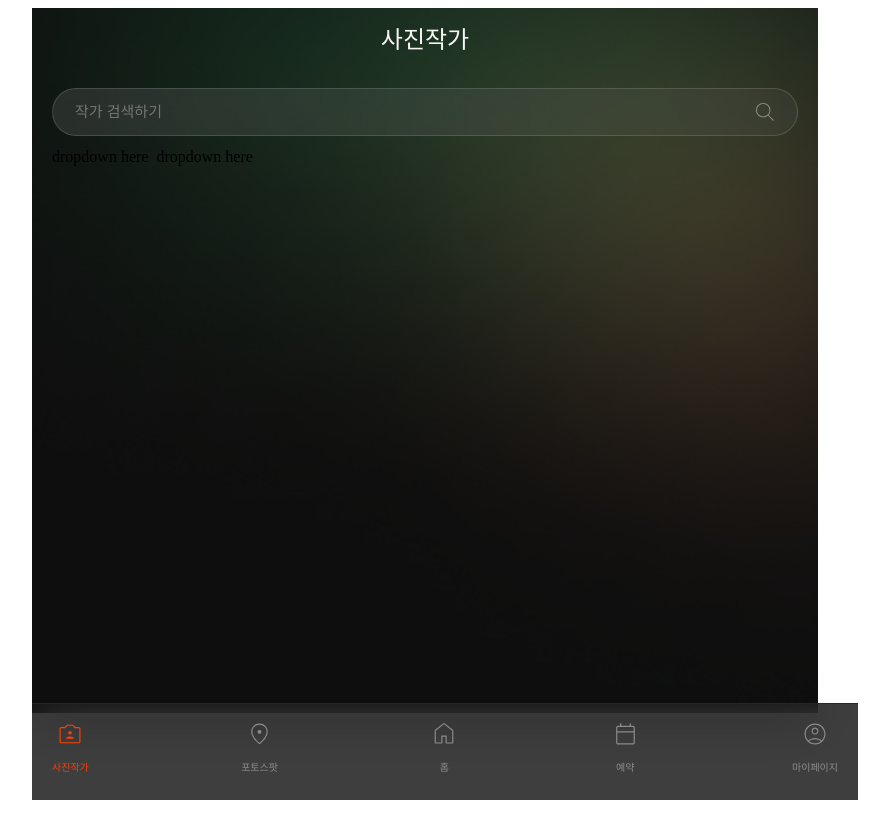
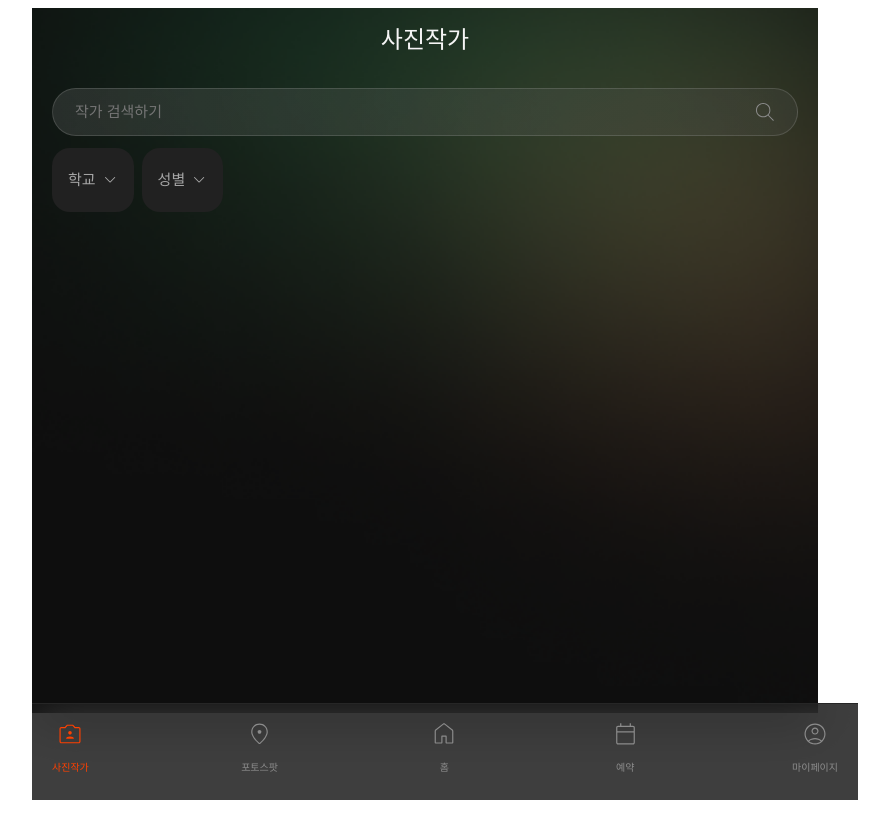
Before and after one commit to photo-ground/FE, a Next.js app: page /photographer in a window 1280 px wide. Shown: the whole page, without its empty margins (215-1104 px from the left). Built offline with nearby package versions, Linux system fonts and the light colour scheme.

Commit message:
💄 ui: filter 컴포넌트 구현

```diff
--- /dev/null
+++ b/src/app/photographer/_components/Filter.tsx
@@ -0,0 +1,132 @@
+import { useEffect, useRef, useState } from 'react';
+import styled from 'styled-components';
+import DownChevronIcon from '@/assets/DownChevronIcon';
+import Text from '@/components/atoms/Text';
+
+export interface Option {
+  value: string;
+  label: string;
+}
+
+const Container = styled.div<{ $isOpen: boolean }>`
+  display: flex;
+  align-items: center;
+  justify-content: space-between;
+  gap: 0.125rem;
+
+  padding: 0.375rem 1rem;
+  background: ${({ theme }) => theme.colors.gray[900]};
+  border-radius: ${({ $isOpen }) =>
+    $isOpen ? '1.125rem 1.125rem 0 0' : '1.125rem'};
+`;
+
+const FilterText = styled(Text)`
+  color: ${({ theme }) => theme.colors.gray[200]};
+`;
+
+const Backdrop = styled.div`
+  position: fixed;
+  top: 0;
+  left: 0;
+  background: transparent;
+  width: 100%;
+  height: 100%;
+
+  z-index: 20; // 임의로 설정
+`;
+
+const OptionWrapper = styled.div`
+  position: absolute;
+  display: flex;
+  flex-direction: column;
+  align-items: flex-start;
+
+  background: ${({ theme }) => theme.colors.gray[900]};
+  border-radius: 0 0 1.125rem 1.125rem;
+
+  z-index: 21; // 임의로 설정
+`;
+const OptionItem = styled.button`
+  width: 100%;
+  padding: 0.375rem 1rem;
+  padding-right: calc(1rem + 1.25rem + 0.125rem + 0.1rem);
+  // padding right + icon size + gap + 0.1rem
+
+  background: transparent;
+  border: none;
+  outline: none;
+
+  text-align: start;
+
+  cursor: pointer;
+`;
+
+export default function Filter({
+  value,
+  onChange,
+  optionList,
+  placeholder,
+}: {
+  value: string | null;
+  // eslint-disable-next-line
+  onChange: (newValue: string) => void;
+  optionList: Option[];
+  placeholder: string;
+}) {
+  const [isOpen, setIsOpen] = useState(false);
+  const selectorRef = useRef<HTMLDivElement | null>(null);
+  const optionRef = useRef<HTMLDivElement | null>(null);
+
+  const onOpen = () => {
+    setIsOpen(true);
+  };
+  const onClose = () => {
+    setIsOpen(false);
+  };
+
+  useEffect(() => {
+    if (!isOpen || !selectorRef.current || !optionRef.current) {
+      return () => {};
+    }
+
+    selectorRef.current.style.width = `${optionRef.current.scrollWidth}px`;
+
+    return () => {
+      selectorRef!.current!.style.width = 'fit-content';
+    };
+  }, [isOpen]);
+
+  const currentLabel = optionList.find(
+    (option) => option.value === value,
+  )?.label;
+
+  return (
+    <div>
+      <Container ref={selectorRef} onClick={onOpen} $isOpen={isOpen}>
+        <FilterText variant="body2_rg">
+          {currentLabel || placeholder}
+        </FilterText>
+        <DownChevronIcon />
+      </Container>
+
+      {isOpen && (
+        <>
+          <Backdrop onClick={onClose} />
+          <OptionWrapper ref={optionRef}>
+            {optionList.map((option) => (
+              <OptionItem
+                key={option.value}
+                onClick={() => {
+                  onChange(option.value);
+                  onClose();
+                }}
+              >
+                <FilterText variant="body2_rg">{option.label}</FilterText>
+              </OptionItem>
+            ))}
+          </OptionWrapper>
+        </>
+      )}
+    </div>
+  );
+}
--- a/src/app/photographer/_components/SearchArea.tsx
+++ b/src/app/photographer/_components/SearchArea.tsx
@@ -1,5 +1,26 @@
+'use client';
+
+import { useState } from 'react';
+import styled from 'styled-components';
 import SearchIcon from '@/assets/SearchIcon';
-import styled from 'styled-components';
+import Filter, { Option } from './Filter';
+
+const UNIV_LIST: Option[] = [
+  { value: 'sogang', label: '서강대학교' },
+  { value: 'yonsei', label: '연세대학교' },
+  { value: 'ewha', label: '이화여자대학교' },
+  { value: 'hongik', label: '홍익대학교' },
+];
+
+const GENDER_LIST: Option[] = [
+  { value: 'male', label: '남성' },
+  { value: 'female', label: '여성' },
+];
+
+type UnivValue = (typeof UNIV_LIST)[number]['value'];
+type GenderValue = (typeof GENDER_LIST)[number]['value'];
+
+// --------------------------------------------------
 
 const Container = styled.div`
   display: flex;
@@ -43,6 +64,16 @@ const FilterWrapper = styled.div`
 `;
 
 export default function SearchArea() {
+  const [univ, setUniv] = useState<UnivValue | null>(null);
+  const [gender, setGender] = useState<GenderValue | null>(null);
+
+  const onChangeUniv = (newValue: string) => {
+    setUniv(newValue);
+  };
+  const onChangeGender = (newValue: string) => {
+    setGender(newValue);
+  };
+
   return (
     <Container>
       <InputContainer>
@@ -51,8 +82,18 @@ export default function SearchArea() {
       </InputContainer>
 
       <FilterWrapper>
-        <div>dropdown here</div>
-        <div>dropdown here</div>
+        <Filter
+          value={univ}
+          onChange={onChangeUniv}
+          optionList={UNIV_LIST}
+          placeholder="학교"
+        />
+        <Filter
+          value={gender}
+          onChange={onChangeGender}
+          optionList={GENDER_LIST}
+          placeholder="성별"
+        />
       </FilterWrapper>
     </Container>
   );
--- /dev/null
+++ b/src/assets/DownChevronIcon.tsx
@@ -0,0 +1,16 @@
+export default function DownChevronIcon() {
+  return (
+    <svg
+      width="20"
+      height="20"
+      viewBox="0 0 20 20"
+      fill="none"
+      xmlns="http://www.w3.org/2000/svg"
+    >
+      <path
+        d="M12.1046 12.493C11.9973 12.493 11.8979 12.4753 11.8066 12.44C11.7153 12.4047 11.6263 12.3433 11.5396 12.256L7.15059 7.868C7.05725 7.77467 7.00725 7.66 7.00059 7.524C6.99392 7.388 7.04392 7.26667 7.15059 7.16C7.25726 7.05333 7.37526 7 7.50459 7C7.63392 7 7.75192 7.05333 7.85859 7.16L12.1046 11.406L16.3506 7.16C16.4439 7.06667 16.5589 7.01667 16.6956 7.01C16.8309 7.00333 16.9519 7.05333 17.0586 7.16C17.1653 7.26667 17.2186 7.38467 17.2186 7.514C17.2186 7.64333 17.1653 7.76133 17.0586 7.868L12.6696 12.256C12.5829 12.3433 12.4939 12.4047 12.4026 12.44C12.3119 12.4753 12.2126 12.493 12.1046 12.493Z"
+        fill="#A6A6A6"
+      />
+    </svg>
+  );
+}
```
